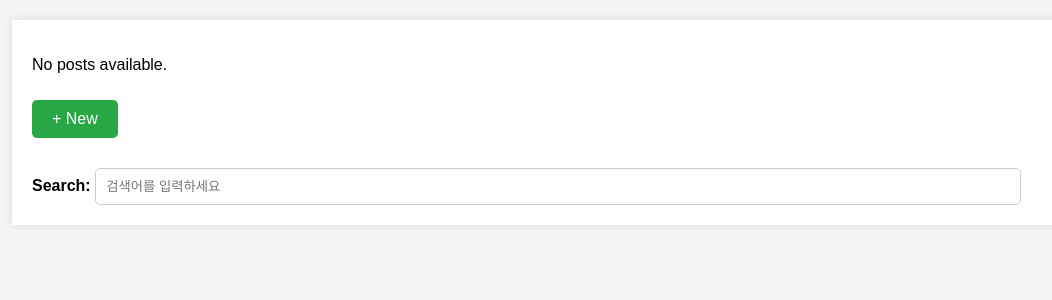
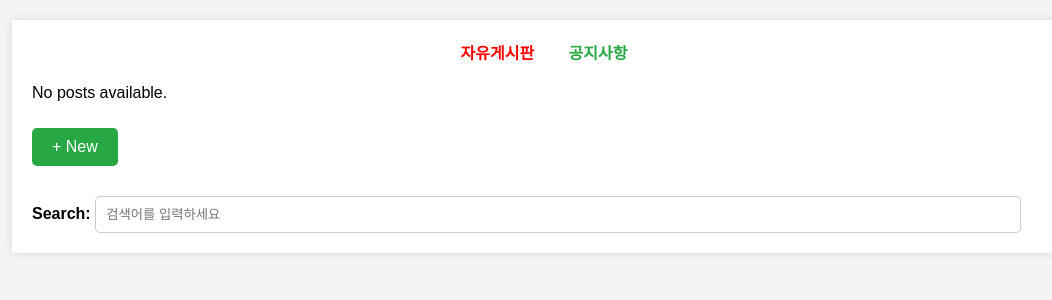
Before and after one commit to hyunjin1999/ONSEMI, a Django app: template blog_app/templates/blog_app/post_list.html in a window 1280 px wide. Shown: the top 300 px of the page, without its empty margins (96-1148 px from the left). Run offline with Django 3.2, Linux system fonts and the light colour scheme; the template is opened without the code that fills it, so the values that code supplies are empty.

Commit message:
feat: 자유게시판, 공지사항 이동 버튼 추가

```diff
--- a/blog_app/templates/blog_app/post_list.html
+++ b/blog_app/templates/blog_app/post_list.html
@@ -11,12 +11,38 @@
             margin: 0;
             padding: 0;
         }
+        header {
+            background-color: #28a745;
+            color: #fff;
+            padding: 10px 0;
+            text-align: center;
+        }
+        header h1 {
+            margin: 0;
+            font-size: 24px;
+        }
         main {
             width: 80%;
             margin: 20px auto;
             padding: 20px;
             background-color: #fff;
             box-shadow: 0 0 10px rgba(0, 0, 0, 0.1);
+        }
+        nav {
+            margin-bottom: 20px;
+            text-align: center;
+        }
+        nav a {
+            margin: 0 15px;
+            text-decoration: none;
+            color: #28a745;
+            font-weight: bold;
+        }
+        nav a:hover {
+            color: #218838;
+        }
+        nav a#selected{
+            color: red;
         }
         table {
             width: 100%;
@@ -64,6 +90,10 @@
 </head>
 <body>
     <main>
+        <nav>
+            <a id='selected' href="">자유게시판</a>
+            <a href="{% url 'blog_app:notice_list' %}">공지사항</a>
+        </nav>
         {% if post_list %}
         <table id="container">
             <thead>
```
Also changed, not shown: blog_app/templates/blog_app/notice_list.html (+30 -0 lines).
